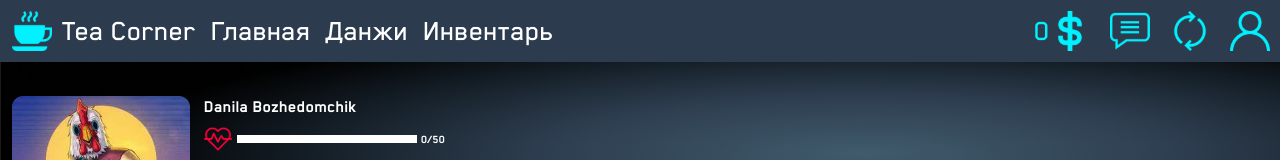
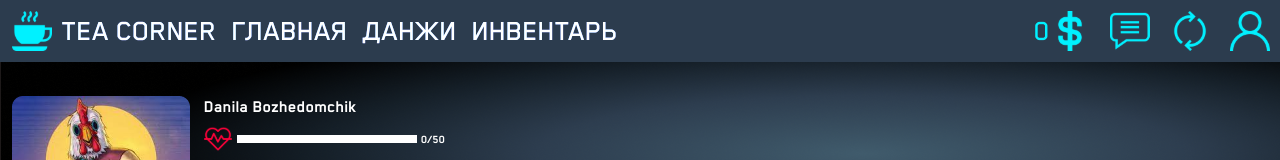
Before and after one commit to tea-corner/Frontend, a Vue app in the folder tea_corner-habbits/: page /about in a window 1280 px wide. Shown: the top 160 px of the page. Built offline with nearby package versions, Linux system fonts and the light colour scheme; the HTML template or start-up script is replaced by a standard one.

Commit message:
Добавил глитч в NavBar

```diff
--- a/tea_corner-habbits/src/components/NavBar.vue
+++ b/tea_corner-habbits/src/components/NavBar.vue
@@ -3,13 +3,27 @@
     <div class="container">
       <div class="leftContainer">
         <logo></logo>
-        <a href="" class="logoText" @click="$router.push('/about')"
+        <a href=""
+        class="logoText glitch"
+        data-glitch="Tea Corner"
+        @click="$router.push('/about')"
           >Tea Corner
 
         </a>
-        <a href="" class="navLink" @click="$router.push('/')">Главная</a>
-        <a href="" class="navLink" @click="$router.push('/login')">Данжи</a>
-        <a href="" class="navLink" @click="$router.push('/users')">Инвентарь</a>
+        <a href=""
+        class="navLink glitch"
+        data-glitch="Главная"
+        @click="$router.push('/')"
+        >Главная</a>
+        <a href=""
+        class="navLink glitch"
+        data-glitch="Данжи"
+        @click="$router.push('/login')"
+        >Данжи</a>
+        <a href=""
+        class="navLink glitch"
+        data-glitch="Инвентарь"
+        @click="$router.push('/users')">Инвентарь</a>
       </div>
 
       <div class="rightContainer">
@@ -92,4 +106,82 @@ export default {
   margin-bottom: 0;
 }
 
+.glitch {
+
+
+  /* top: 50%;
+  left: 50%; */
+  transform: translate(0%, 0%);
+  text-transform: uppercase;
+
+}
+.glitch:before, .glitch:after {
+  display: block;
+  content: attr(data-glitch);
+  text-transform: uppercase;
+  position: absolute;
+  top: 0;
+  left: 0;
+  height: 100%;
+  width: 100%;
+  opacity: 0.8;
+}
+.glitch:after {
+  color: #f0f;
+  z-index: -2;
+}
+.glitch:before {
+  color: #0ff;
+  z-index: -1;
+}
+.glitch:hover:before {
+  -webkit-animation: glitch 0.3s cubic-bezier(0.25, 0.46, 0.45, 0.94) both 5;
+          animation: glitch 0.3s cubic-bezier(0.25, 0.46, 0.45, 0.94) both 5;
+}
+.glitch:hover:after {
+  animation: glitch 0.3s cubic-bezier(0.25, 0.46, 0.45, 0.94) reverse both 5;
+}
+
+
+@-webkit-keyframes glitch {
+  0% {
+    transform: translate(0);
+  }
+  20% {
+    transform: translate(-5px, 5px);
+  }
+  40% {
+    transform: translate(-5px, -5px);
+  }
+  60% {
+    transform: translate(5px, 5px);
+  }
+  80% {
+    transform: translate(5px, -5px);
+  }
+  to {
+    transform: translate(0);
+  }
+}
+@keyframes glitch {
+  0% {
+    transform: translate(0);
+  }
+  20% {
+    transform: translate(-5px, 5px);
+  }
+  40% {
+    transform: translate(-5px, -5px);
+  }
+  60% {
+    transform: translate(5px, 5px);
+  }
+  80% {
+    transform: translate(5px, -5px);
+  }
+  to {
+    transform: translate(0);
+  }
+}
+
 </style>
```
